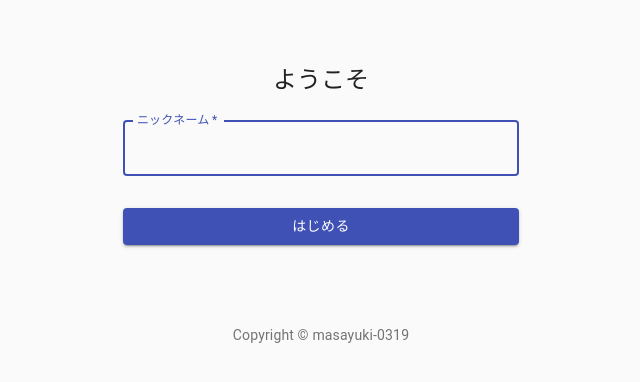
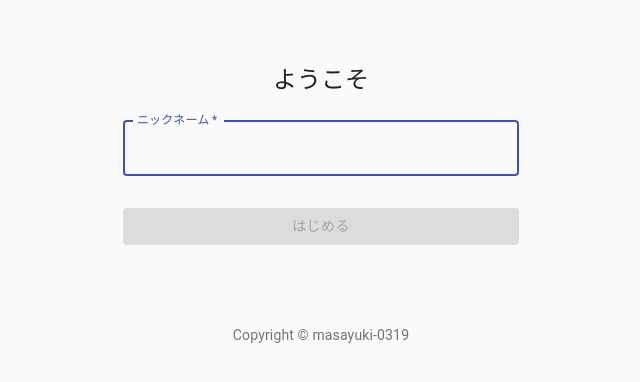
Before and after one commit to masayuki-0319/react-tutorial-chatapp, a React (Create React App) app: page / in a window 1280 px wide. Shown: the top 382 px of the page, without its empty margins (319-959 px from the left). Built offline with nearby package versions, Linux system fonts and the light colour scheme.

Commit message:
finish step16

```diff
--- a/src/components/Signin.tsx
+++ b/src/components/Signin.tsx
@@ -6,7 +6,7 @@ import Box from '@material-ui/core/Box';
 import Typography from '@material-ui/core/Typography';
 import { makeStyles } from '@material-ui/core/styles';
 import Container from '@material-ui/core/Container';
-import { VFC } from 'react';
+import { VFC, useState, useEffect } from 'react';
 
 function Copyright() {
   return (
@@ -50,6 +50,15 @@ type Props = {
 
 export const SignIn: VFC<Props> = (props) => {
   const { setName } = props;
+  const [disabled, setDisabled] = useState(true);
+  const [string, setString] = useState('');
+  console.log(string);
+
+  useEffect(() => {
+    const disabled = string === '' ? true : false;
+    setDisabled(disabled);
+    // eslint-disable-next-line react-hooks/exhaustive-deps
+  }, [string]);
 
   const classes = useStyles();
 
@@ -70,6 +79,9 @@ export const SignIn: VFC<Props> = (props) => {
             label='ニックネーム'
             name='name'
             autoFocus
+            onChange={(e: React.ChangeEvent<HTMLInputElement>) =>
+              setString(e.target.value)
+            }
           />
           <Button
             type='submit'
@@ -77,6 +89,7 @@ export const SignIn: VFC<Props> = (props) => {
             variant='contained'
             color='primary'
             className={classes.submit}
+            disabled={disabled}
           >
             はじめる
           </Button>
```
